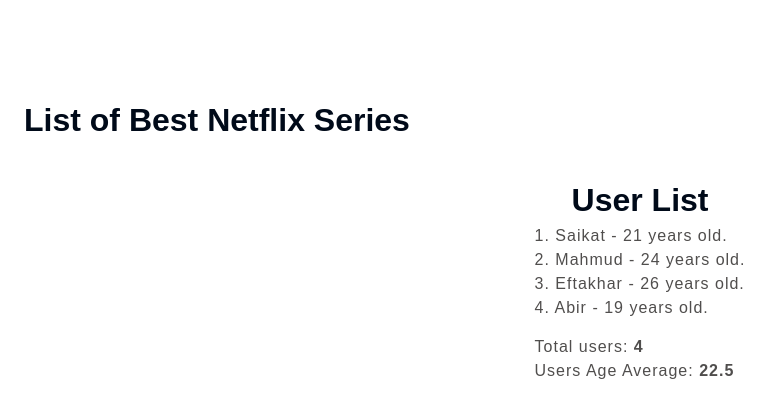
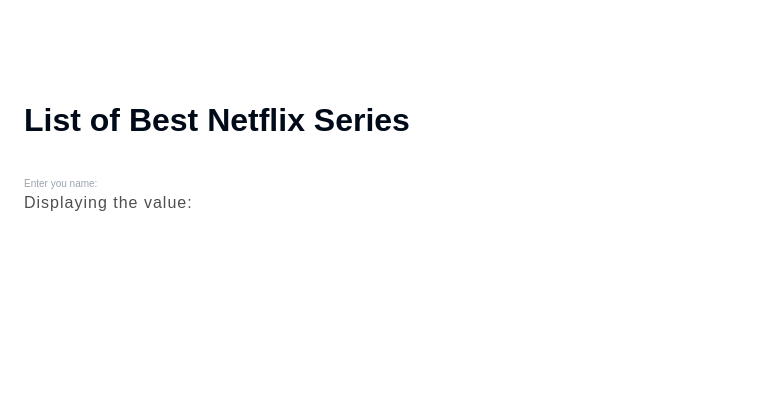
Before and after one commit to Shikat-Mahmud/first-react-project, a React (Vite) app: page / in a window 1280 px wide. Shown: the top 418 px of the page, without its empty margins (0-782 px from the left). Built offline with nearby package versions, Linux system fonts and the light colour scheme.

Commit message:
Lifting State Up complete

```diff
--- a/src/App.jsx
+++ b/src/App.jsx
@@ -2,6 +2,7 @@
 import { EventHandling } from "./components/EventHandling";
 import { EventPropagation } from "./components/EventPropagation";
 import { EventProps } from "./components/EventProps";
+import { LiftingStateUp } from "./components/LiftingStateUp";
 import NetflixSeries from "./components/NetflixSeries";
 import { State } from "./components/State";
 import "./css/Netflix.css"
@@ -15,7 +16,8 @@
       {/* <EventProps/> */}
       {/* <EventPropagation/> */}
       {/* <State/> */}
-      <DerivedState/>
+      {/* <DerivedState/> */}
+      <LiftingStateUp/>
     </section>
   );
 };
--- /dev/null
+++ b/src/components/LiftingStateUp.jsx
@@ -0,0 +1,37 @@
+import { useState } from "react";
+import "../css/EV.css"
+
+export const LiftingStateUp = () => {
+    // Lifted up the variable
+    const [inputValue, setInputValue] = useState("");
+
+    return (
+        <>
+            <InputComponet inputValue = {inputValue} setInputValue = {setInputValue}/>
+            <DisplayComponent inputVal = {inputValue}/>
+        </>
+    );
+};
+
+const InputComponet = (props) => {
+    // const [inputValue, setInputValue] = useState("");
+
+    const {inputValue, setInputValue} =  props;
+
+    return (
+        <>
+            <input type="text"
+            placeholder="Enter you name: "
+            value={inputValue}
+            onChange={(e) => setInputValue(e.target.value)}/>
+        </>
+    );
+};
+
+const DisplayComponent = (props) => {
+    return (
+        <>
+            <p>Displaying the value: {props.inputVal}</p>
+        </>
+    );
+}
```
